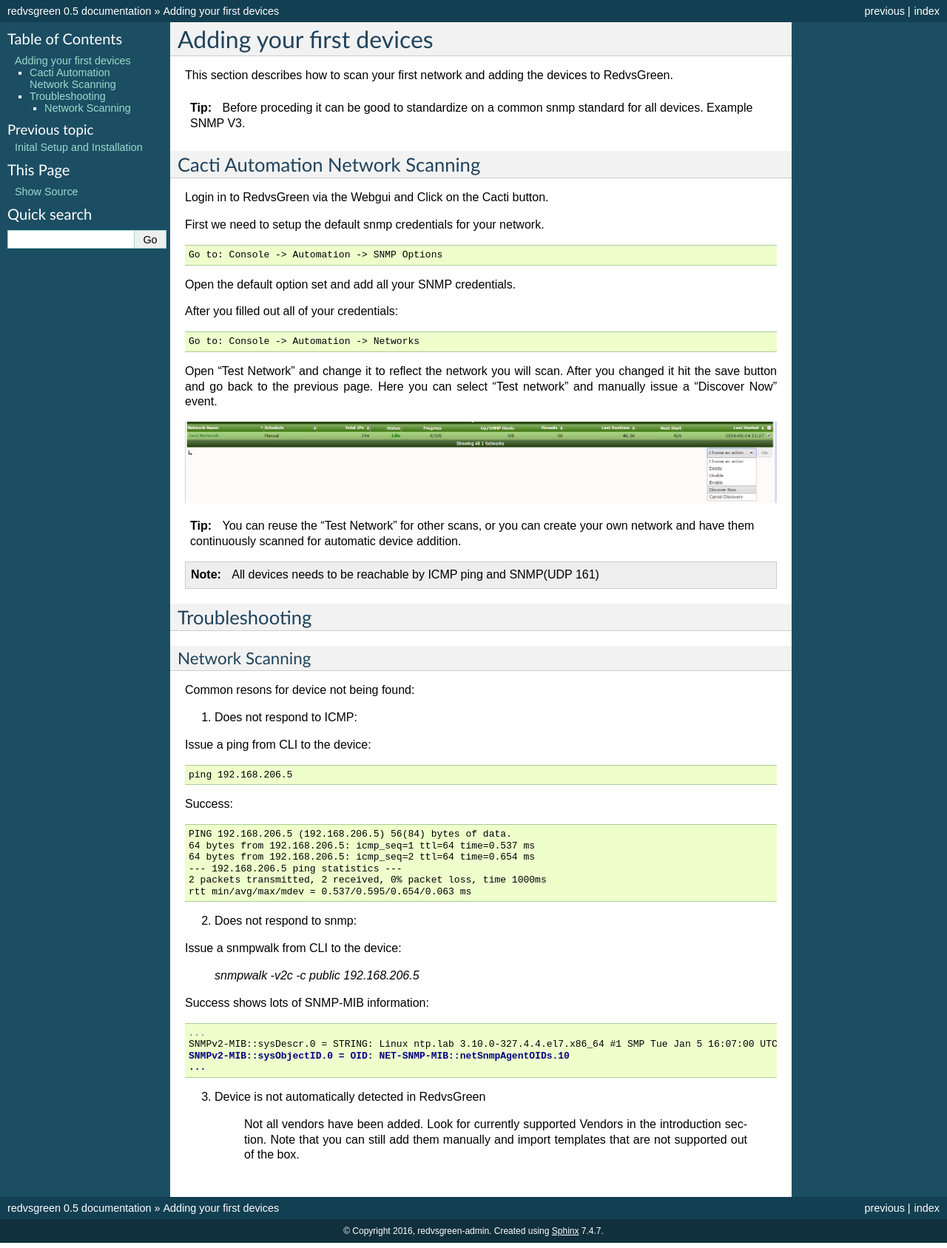
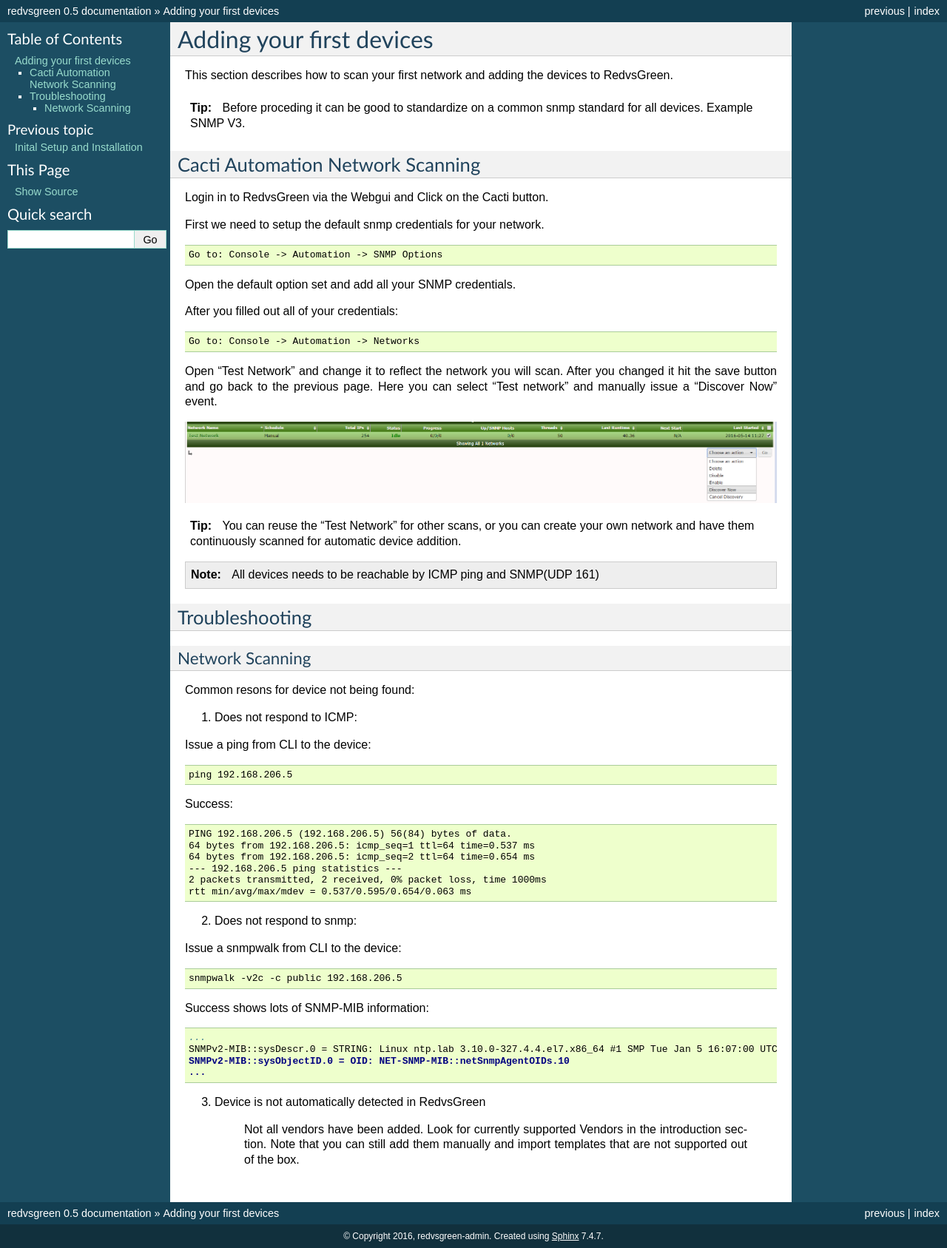
Before and after one commit to RedvsGreen-org/Docs, a Sphinx documentation site: the page built from docs/source/addingfirstnetwork.rst, in a window 1280 px wide. Shown: the whole page at 74% size. Built offline with Sphinx 7.4.7, drawn with Linux system fonts in a browser that asks for light colours.

Commit message:
Update addingfirstnetwork.rst

```diff
--- a/docs/source/addingfirstnetwork.rst
+++ b/docs/source/addingfirstnetwork.rst
@@ -64,7 +64,9 @@ Success:
 
 Issue a snmpwalk from CLI to the device:
 
-    `snmpwalk -v2c -c public 192.168.206.5`
+.. code-block:: rst
+
+    snmpwalk -v2c -c public 192.168.206.5
 
 Success shows lots of SNMP-MIB information:
 
```
